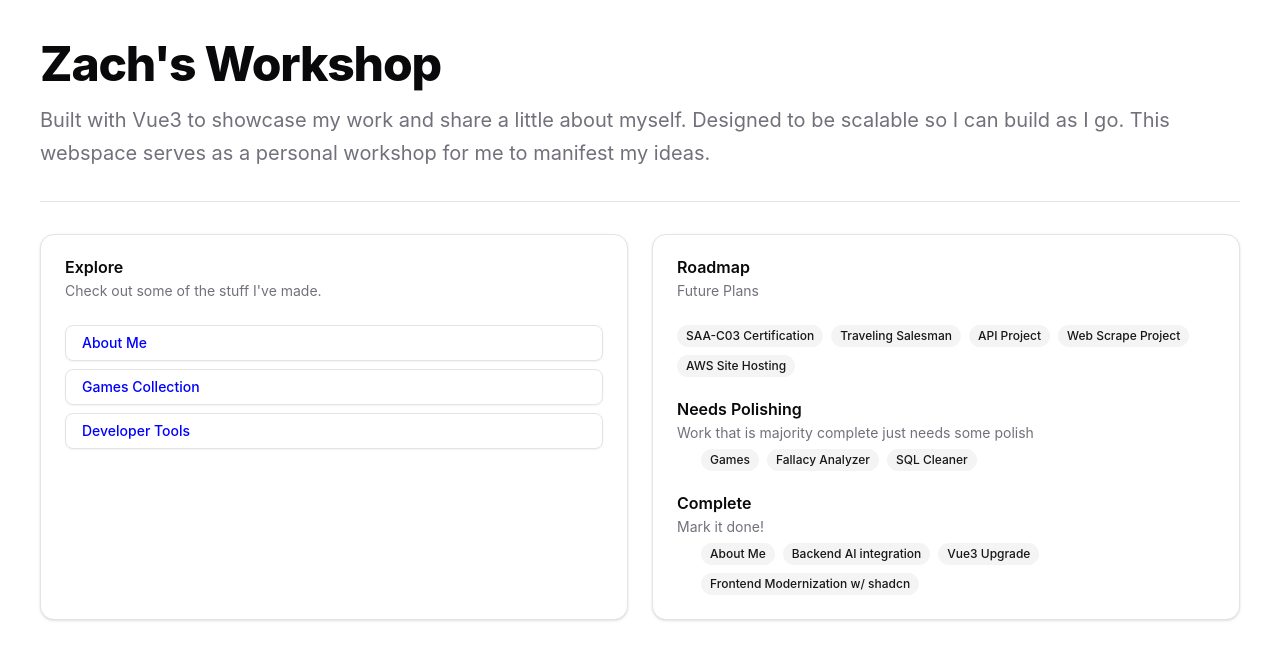
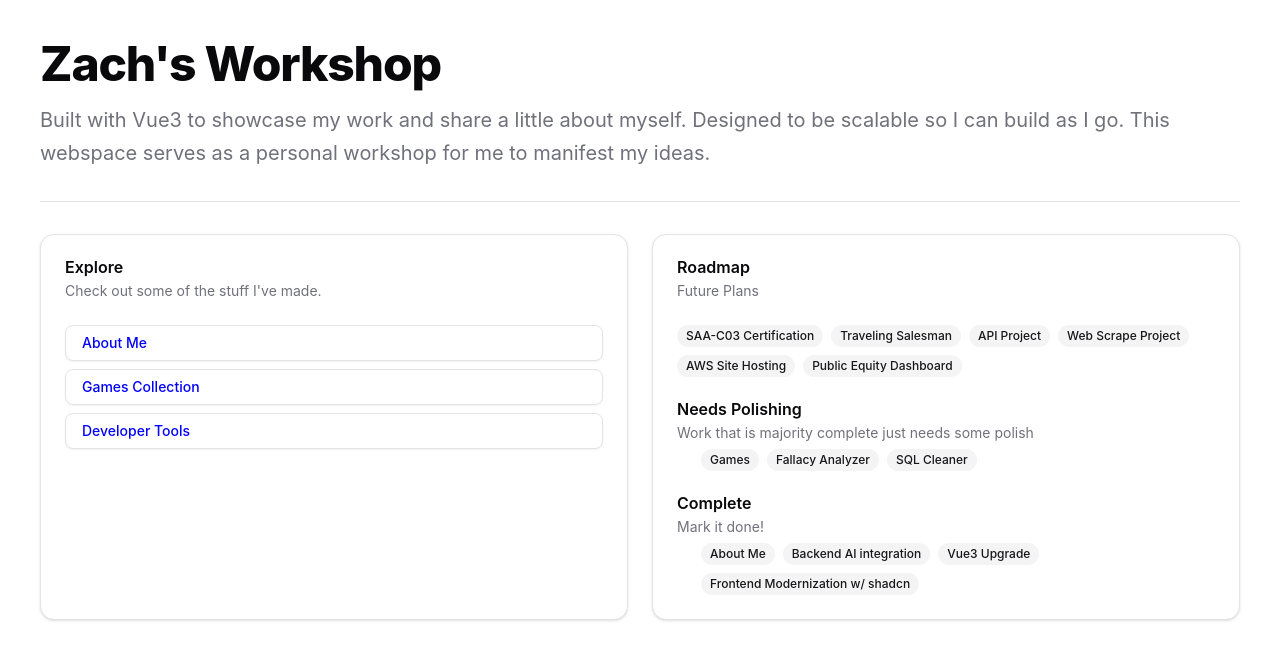
Before and after one commit to DarshMood/ps-vue, a Vue app in the folder my-personal-site-vue/: page / in a window 1280 px wide. Shown: the top 660 px of the page. Built offline with nearby package versions, Linux system fonts and the light colour scheme.

Commit message:
clean up

```diff
--- a/my-personal-site-vue/src/pages/HomePage.vue
+++ b/my-personal-site-vue/src/pages/HomePage.vue
@@ -46,6 +46,7 @@
             <Badge variant="secondary">API Project</Badge>
             <Badge variant="secondary">Web Scrape Project</Badge>
             <Badge variant="secondary">AWS Site Hosting</Badge>
+            <Badge variant="secondary">Public Equity Dashboard</Badge>
           </div>
         </CardContent>
         <CardHeader>
--- a/my-personal-site-vue/src/pages/devtools/FallacyAnalyzer.vue
+++ b/my-personal-site-vue/src/pages/devtools/FallacyAnalyzer.vue
@@ -123,9 +123,7 @@ async function submitArgument() {
     Speaker: "AI",
     text: formatFallacies(data)
   });
-
   isThinking.value = false;
-
   currentSpeaker.value = humanSpeaker === 'A' ? 'B' : 'A';
 }
 </script>
```
